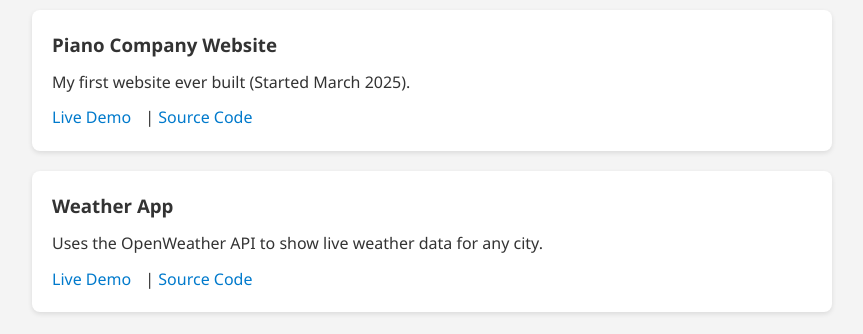
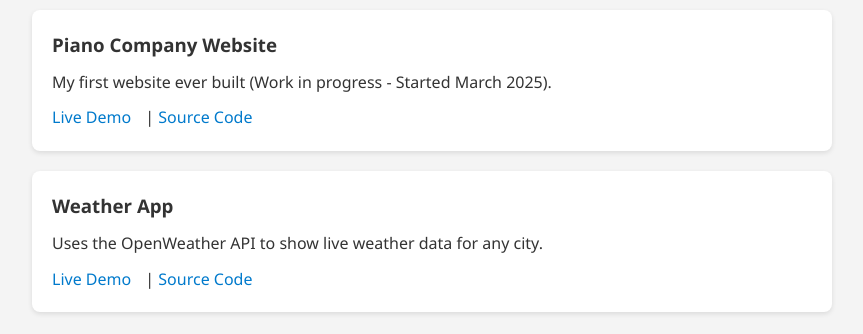
Before and after one commit to jjohnsrepo/.github.io, a plain HTML site: page index.html in a window 1280 px wide. Shown: the part 233-567 px from the top of the page, without its empty margins (208-1071 px from the left). Drawn offline with Linux system fonts and the light colour scheme.

Commit message:
Update index.html

```diff
--- a/index.html
+++ b/index.html
@@ -17,7 +17,7 @@
       <h2>Projects</h2>
       <div class="project">
         <h3>Piano Company Website</h3>
-        <p>My first website ever built (Started March 2025).</p>
+        <p>My first website ever built (Work in progress - Started March 2025).</p>
         <a href="https://jjohnsrepo.github.io/piano-company-site/" target="_blank">Live Demo</a> |
         <a href="https://github.com/jjohnsrepo/piano-company-site" target="_blank">Source Code</a>
       </div>
```
